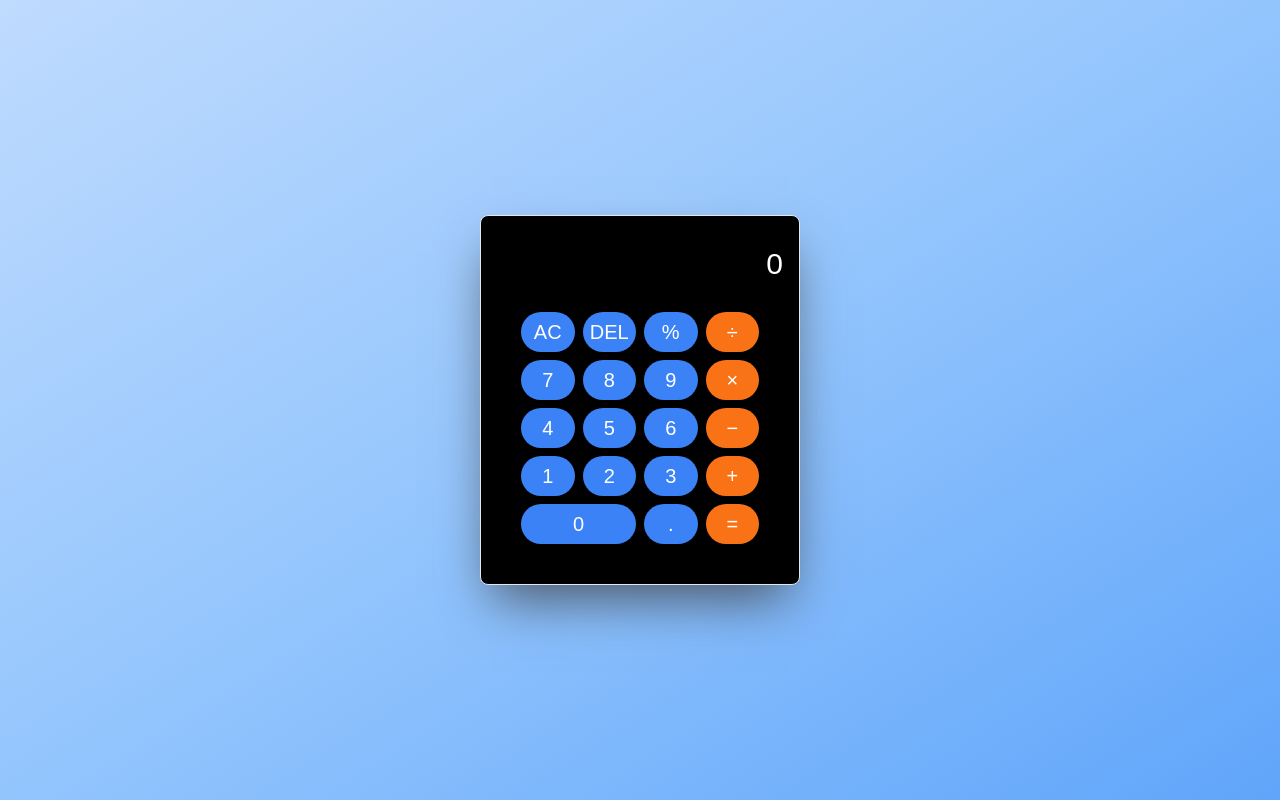
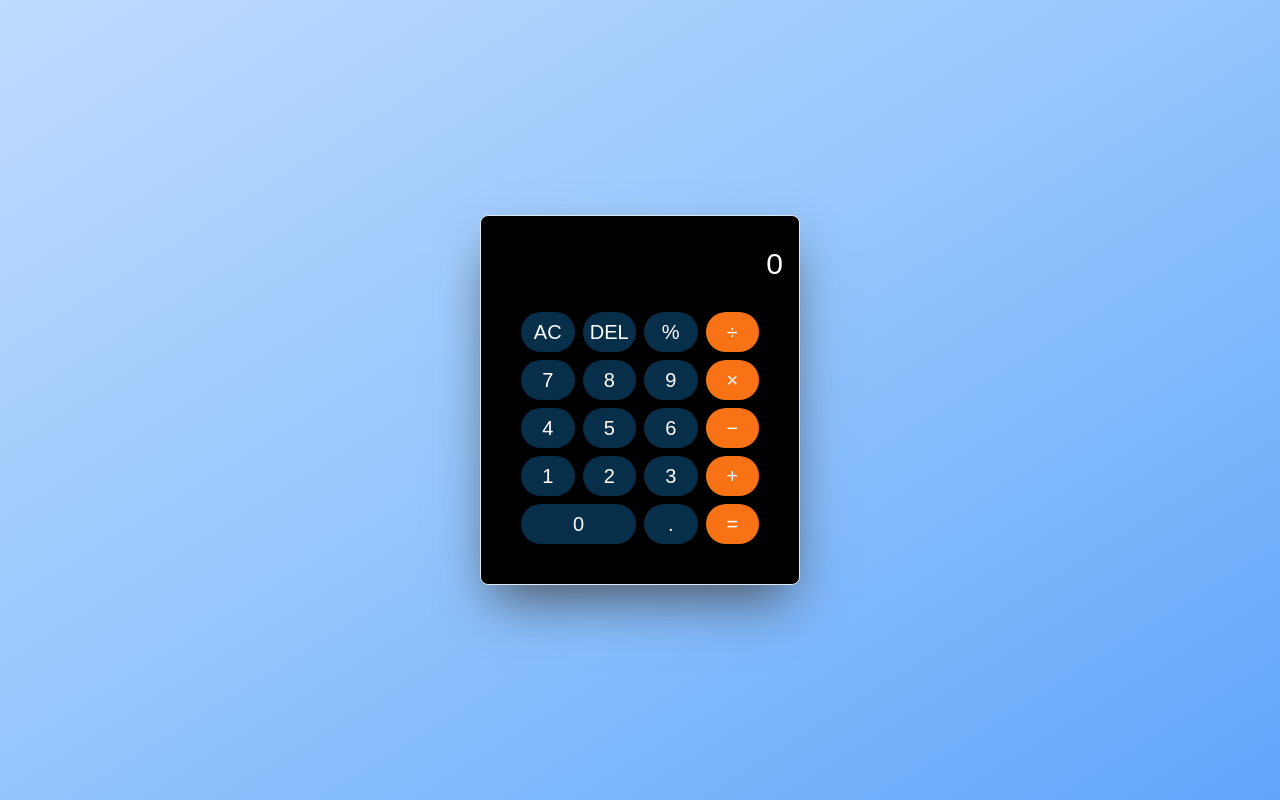
Before and after one commit to Tahasiraj1/Simple-Calculator-Project-5-Next.js, a Next.js app: page / in a window 1280 px wide. Built offline with nearby package versions, Linux system fonts and the light colour scheme.

Commit message:
Update calculator.tsx

```diff
--- a/components/ui/calculator.tsx
+++ b/components/ui/calculator.tsx
@@ -31,7 +31,7 @@ export default function Calculator() {
         setDisplayValue(displayValue.slice(0, -1));
     };
 
-    const buttonClass = "bg-blue-500 text-white text-xl rounded-full hover:bg-blue-600 active:bg-blue-700";
+    const buttonClass = "bg-sky-950 text-white text-xl rounded-full hover:bg-blue-800 active:bg-blue-900";
     const orangeButtonClass = "bg-orange-500 text-white text-xl rounded-full hover:bg-orange-600 active:bg-orange-500";
 
     return (
```
